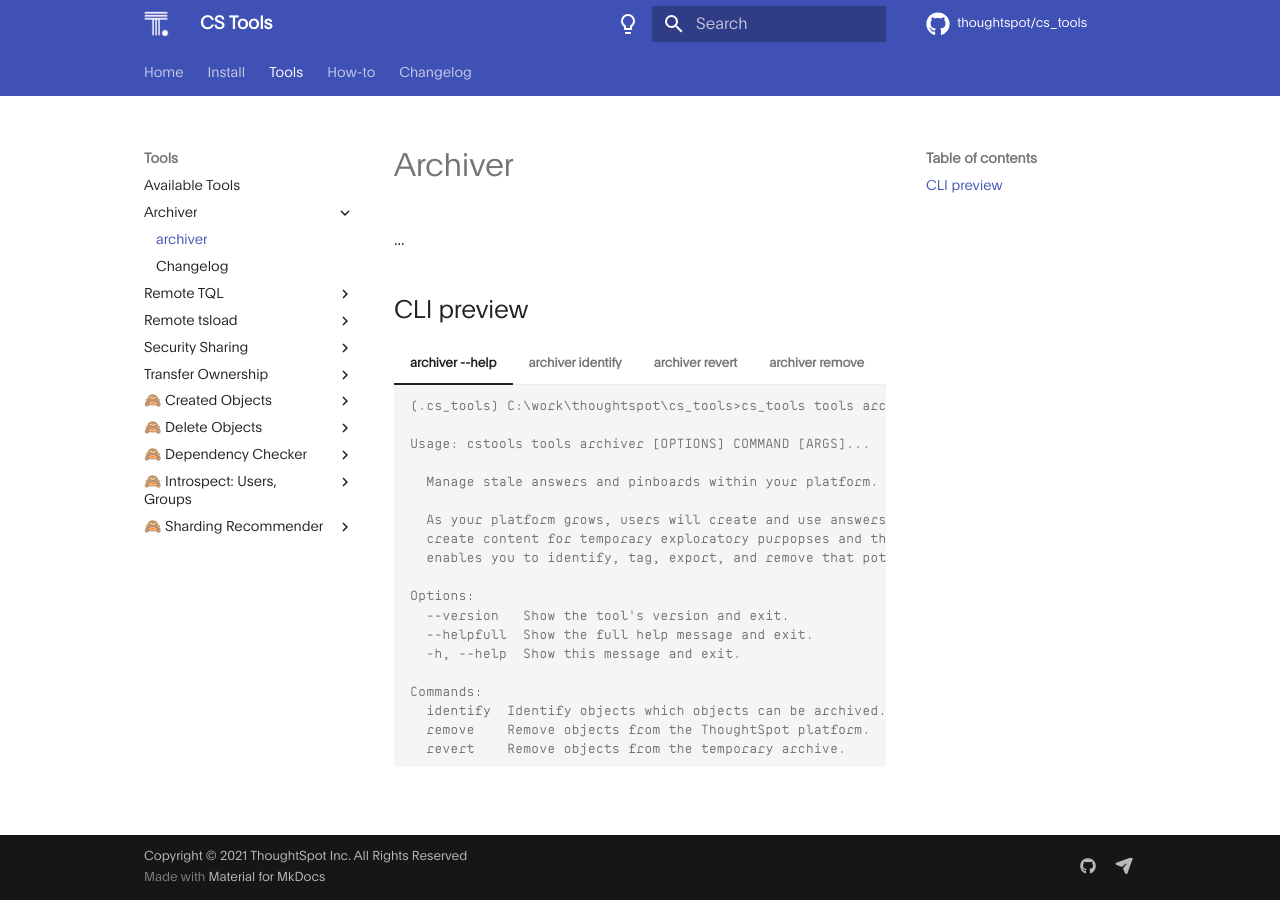
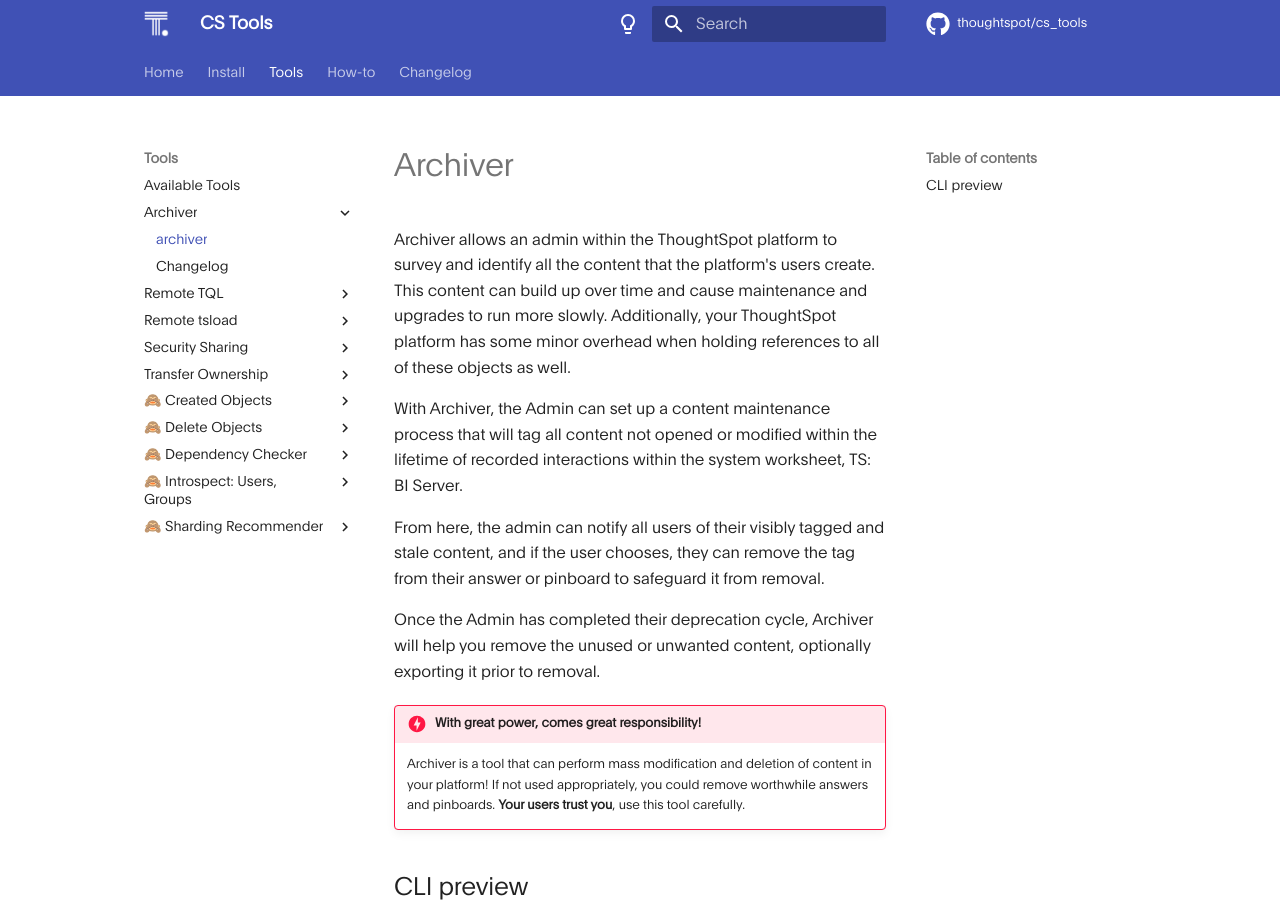
Before and after one commit to thoughtspot/cs_tools, an MkDocs documentation site: the page built from docs/cs-tools/archiver/README.md, in a window 1280 px wide and 900 px high. Built offline with MkDocs 1.6.1 and Material for MkDocs 9.7.7, drawn with Linux system fonts in a browser that asks for light colours; some web fonts are replaced; comment, search, counter and statistics services are not loaded.

Commit message:
📜 document archiver

```diff
--- a/docs/cs-tools/archiver/README.md
+++ b/docs/cs-tools/archiver/README.md
@@ -1,6 +1,26 @@
 # Archiver
 
-...
+Archiver allows an admin within the ThoughtSpot platform to survey and identify all the
+content that the platform's users create. This content can build up over time and cause
+maintenance and upgrades to run more slowly. Additionally, your ThoughtSpot platform has
+some minor overhead when holding references to all of these objects as well.
+
+With Archiver, the Admin can set up a content maintenance process that will tag all
+content not opened or modified within the lifetime of recorded interactions within the
+system worksheet, TS: BI Server.
+
+From here, the admin can notify all users of their visibly tagged and stale content, and
+if the user chooses, they can remove the tag from their answer or pinboard to safeguard
+it from removal.
+
+Once the Admin has completed their deprecation cycle, Archiver will help you remove the
+unused or unwanted content, optionally exporting it prior to removal.
+
+!!! danger "With great power, comes great responsibility!"
+
+    Archiver is a tool that can perform mass modification and deletion of content in
+    your platform! If not used appropriately, you could remove worthwhile answers and
+    pinboards. __Your users trust you__, use this tool carefully.
 
 ## CLI preview
 
```
